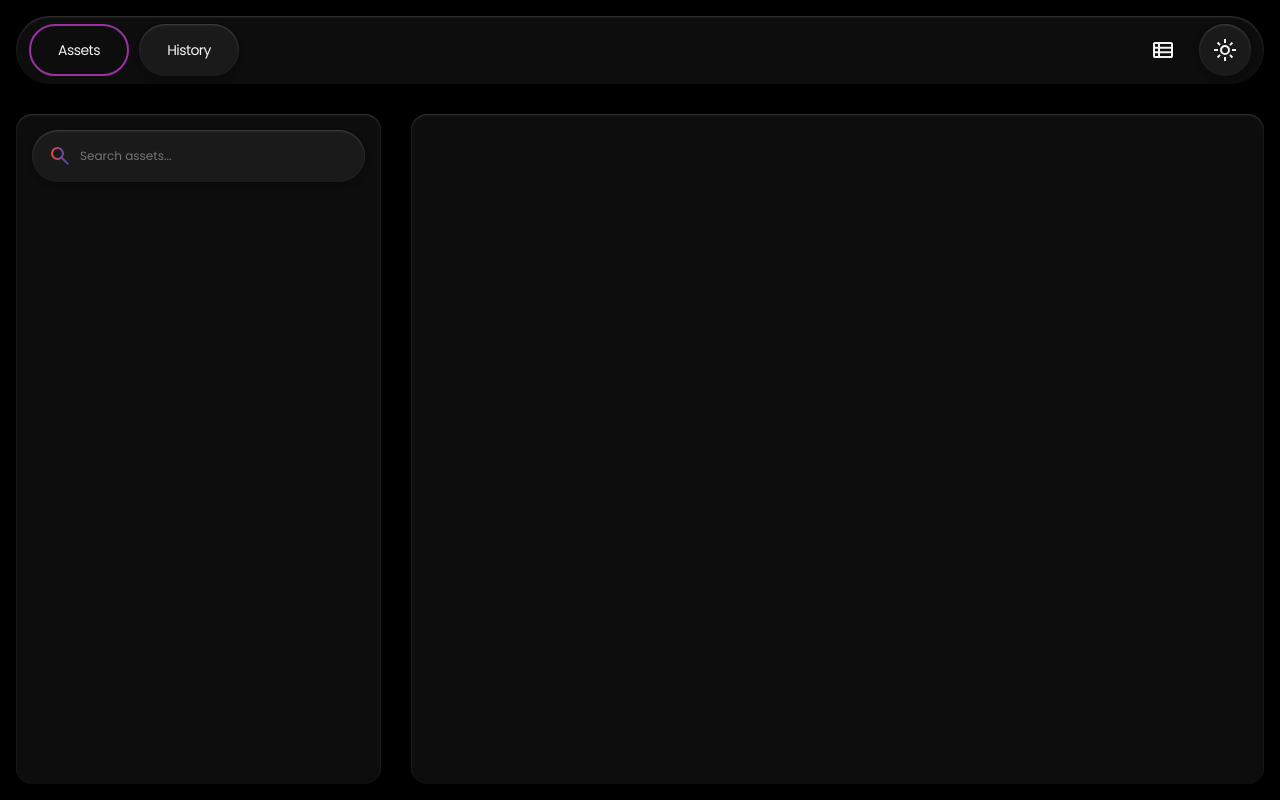
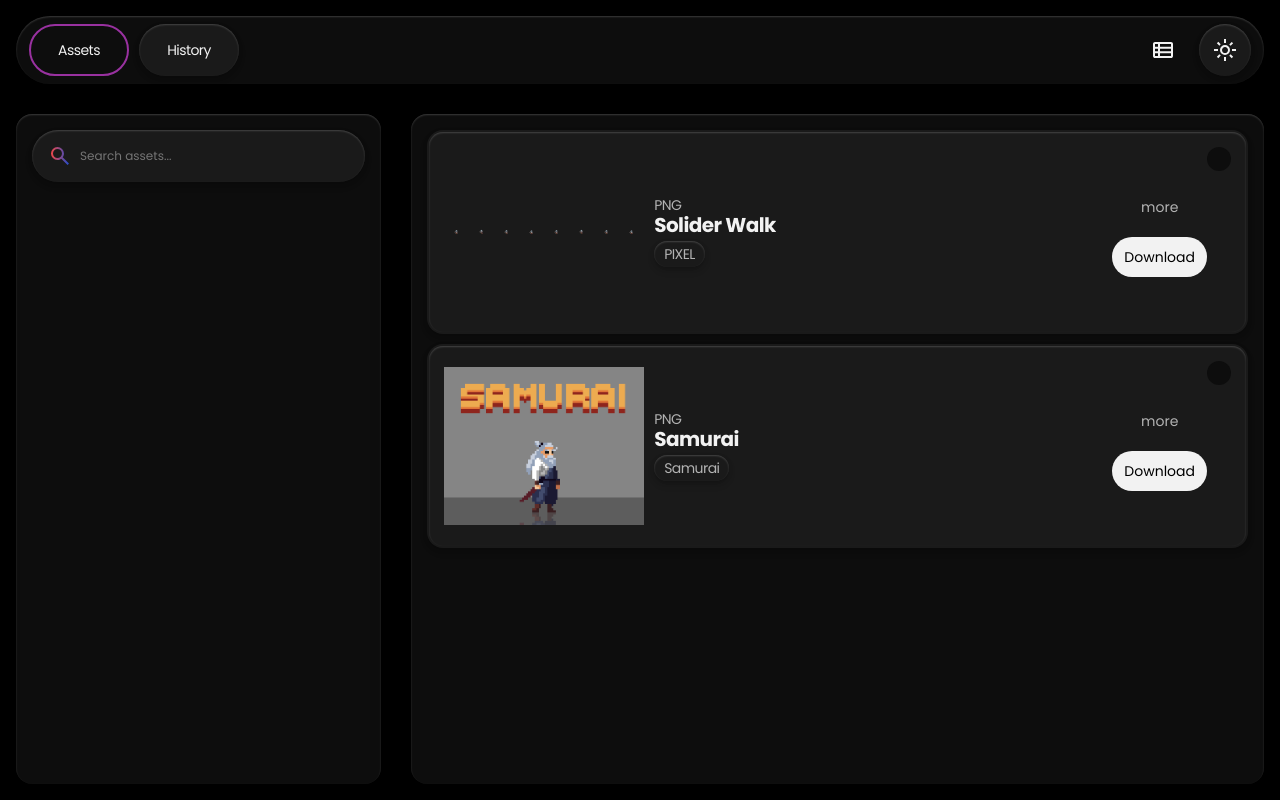
Before and after one commit to Gustll/ArtPreviewer, a Vue app: page /assets in a window 1280 px wide. Built offline with nearby package versions, Linux system fonts and the light colour scheme.

Commit message:
feat: implement list assets

```diff
--- a/src/shared/components/GridAsset.vue
+++ b/src/shared/components/GridAsset.vue
@@ -58,10 +58,6 @@ const props = withDefaults(defineProps<Props>(), {
     &.active {
         border: 2px solid var(--primary);
     }
-    .check-container {
-        right: 20px;
-        top: 20px;
-    }
     .img-container {
         width: 180px;
         height: 150px;
--- a/src/shared/components/ListAsset.vue
+++ b/src/shared/components/ListAsset.vue
@@ -1,3 +1,80 @@
+<script setup lang="ts">
+import type { Asset } from '@/types/asset';
+import IconCheck from '../icons/IconCheck.vue';
+
+interface Props {
+    asset: Asset;
+    loading?: boolean;
+    active?: boolean;
+}
+
+const props = withDefaults(defineProps<Props>(), {
+    loading: false,
+    active: false,
+});
+</script>
+
 <template>
-    <div></div>
+    <div
+        class="asset-container container-bg-light shadow-m br4 flex flex-row h-auto w-100 justify-between"
+        :class="{ active: props.active }">
+        <div class="flex flex-row asset-info">
+            <div
+                class="img-container overflow-hidden flex items-center justify-center">
+                <img
+                    :src="asset.thumbnailUrl"
+                    :alt="asset.name"
+                    class="w-auto h-auto db"
+                    loading="lazy" />
+            </div>
+
+            <div class="flex justify-center flex-column">
+                <div class="truncate flex flex-column">
+                    <span class="ttu text-muted">{{ asset.format }}</span>
+                    <span class="asset-name f4 fw8">{{ asset.name }}</span>
+                </div>
+                <div class="pt1">
+                    <div class="container-tag dib">
+                        {{ asset.gameTag }}
+                    </div>
+                </div>
+            </div>
+        </div>
+
+        <div class="flex flex-row asset-actions">
+            <div class="action-container flex flex-column h-100 justify-center">
+                <button class="action-secondary-btn">more</button>
+                <button class="action-btn">Download</button>
+            </div>
+            <div>
+                <IconCheck :active="props.active" />
+            </div>
+        </div>
+    </div>
 </template>
+
+<style lang="scss" scoped>
+.asset-container {
+    padding: 15px;
+    border: 2px solid transparent;
+    transition: all 0.5s ease;
+    &.active {
+        border: 2px solid var(--primary);
+    }
+    .asset-info {
+        gap: 10px;
+        .img-container {
+            width: 200px;
+            height: 170px;
+            img {
+                object-fit: contain;
+            }
+        }
+    }
+    .asset-actions {
+        .action-container {
+            gap: 10px;
+        }
+    }
+}
+</style>
--- a/src/views/AssetView.vue
+++ b/src/views/AssetView.vue
@@ -29,7 +29,9 @@ function assetActive(id: number): boolean {
 </script>
 
 <template>
-    <div class="w-100 flex flew-wrap w-100 assets-container">
+    <div
+        class="w-100 flex w-100 assets-container"
+        :class="previewer.gridDisplay ? 'flex-wrap' : 'flex-column'">
         <div
             v-for="asset in previewer.assets"
             class="pointer"
@@ -38,7 +40,10 @@ function assetActive(id: number): boolean {
                 :asset="asset"
                 :active="assetActive(asset.id)"
                 v-if="previewer.gridDisplay" />
-            <ListAsset v-else />
+            <ListAsset
+                :asset="asset"
+                :active="assetActive(asset.id)"
+                v-else />
         </div>
     </div>
 </template>
```
